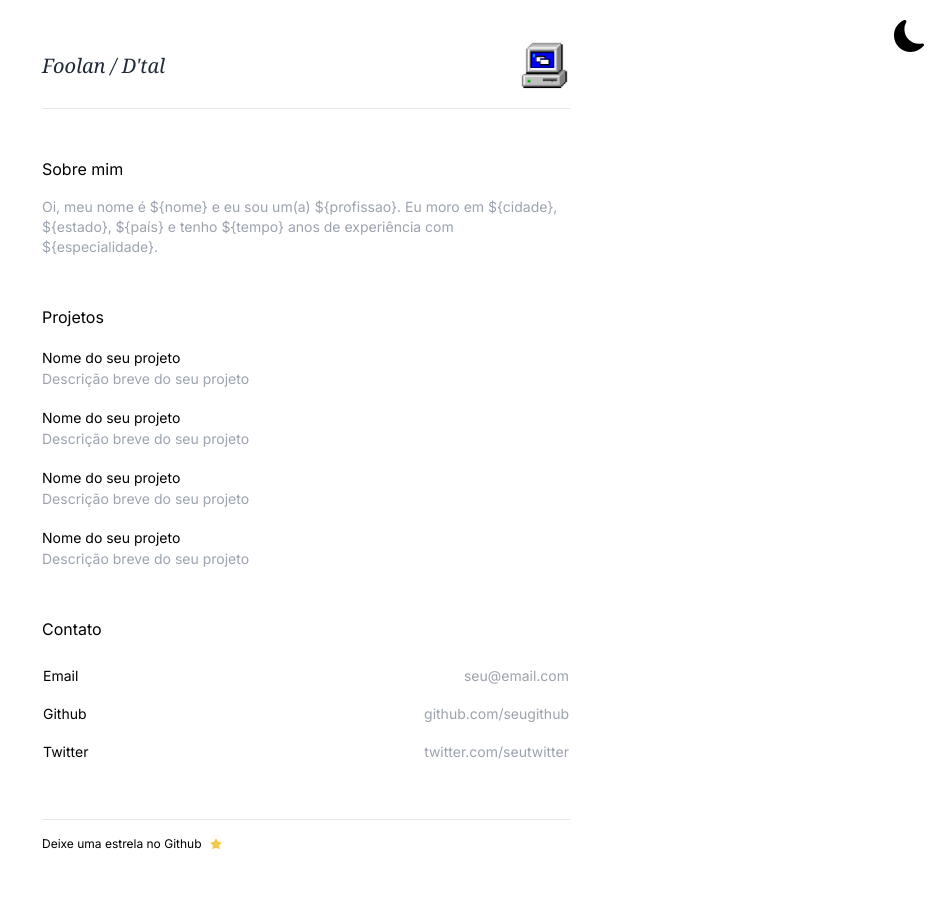
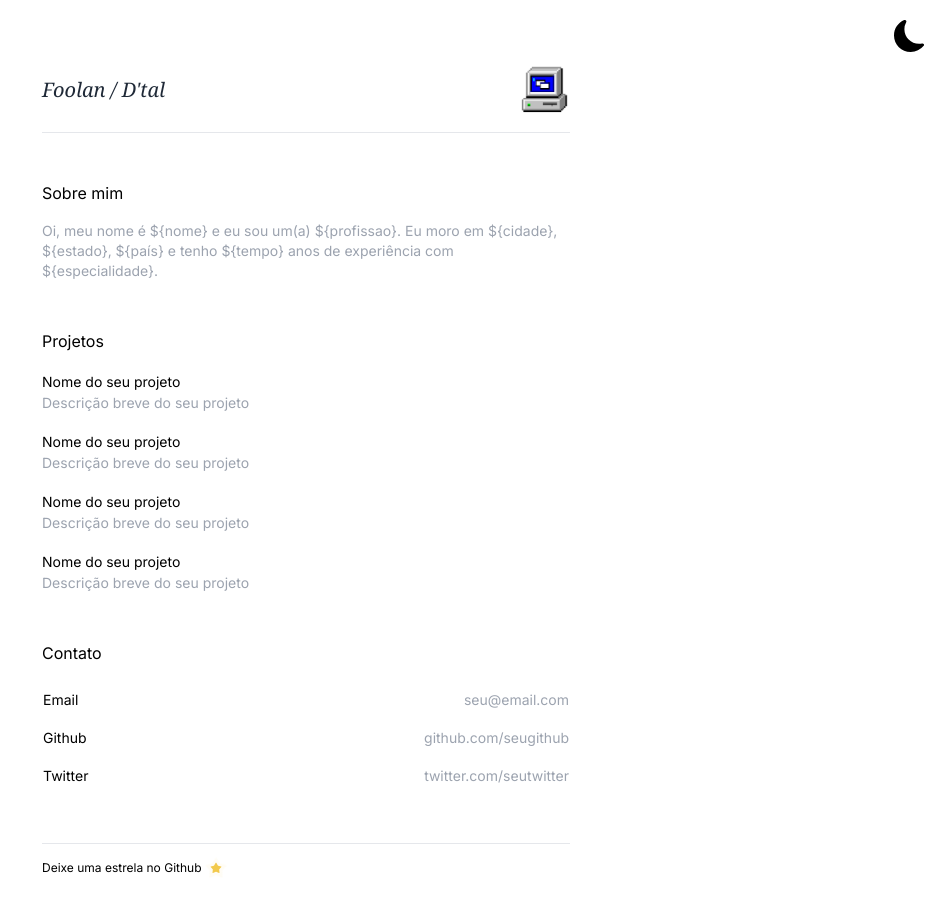
Before and after one commit to ericviana/foolan, a Next.js app: page / in a window 1280 px wide. Shown: the whole page, without its empty margins (334-1280 px from the left). Before the commit the page ends 876 px from the top, so only its background shows below. Built offline with nearby package versions, Linux system fonts and the light colour scheme.

Commit message:
takes users browser theme into account when starting website

```diff
--- a/app/page.tsx
+++ b/app/page.tsx
@@ -5,7 +5,7 @@ import Sobre from '@/components/Sobre';
 import Projetos from '@/components/Projetos';
 import Footer from '@/components/Footer';
 import { BotaoTema } from '@/components/BotaTema';
-import { useState } from 'react';
+import { useMemo, useState } from 'react';
 
 export const metadata = {
   title: 'Foolan D\'tal',
@@ -16,13 +16,16 @@ export const metadata = {
 }
 
 export default function Home() {
-  const [tema, setTema] = useState(localStorage.tema || 'light');
+  const temaDoNavegador = useMemo(() =>
+    window.matchMedia("(prefers-color-scheme: dark)").matches ? 'dark' : 'light'
+  , []);
+  const [tema, setTema] = useState(localStorage.tema || temaDoNavegador);
 
   return (
     <div className={tema}>
       <BotaoTema temaHooks={[tema, setTema]} />
       <div className='dark:bg-dark-gray min-h-screen transition-all'>
-        <div className='max-w-xl mx-auto pt-10 p-6'>
+        <div className='max-w-xl mx-auto pt-16 p-6'>
           <main>
             <Cabecalho />
             <hr className='border-gray-200 dark:border-gray-600' />
```
